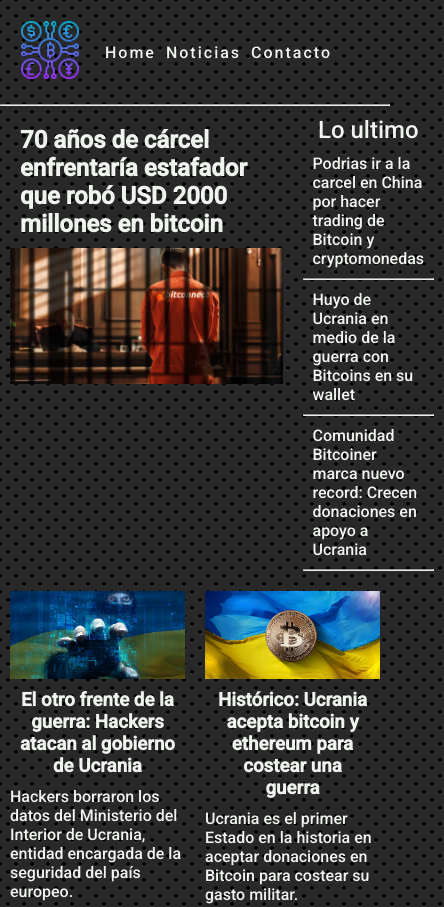
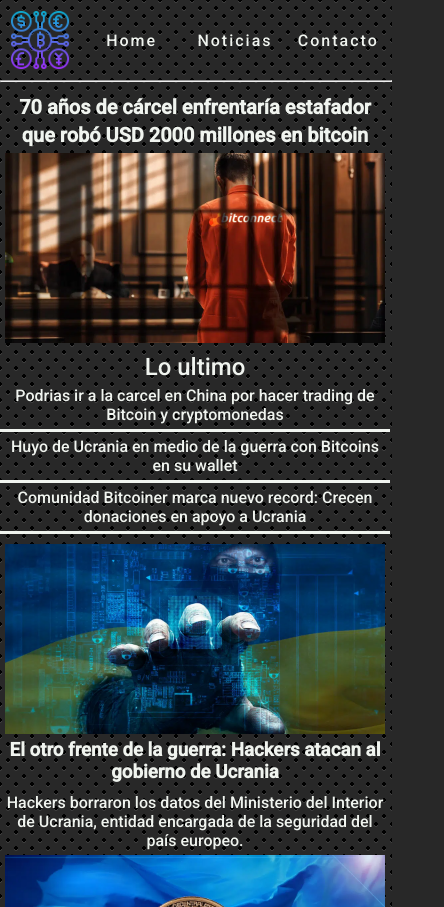
Before and after one commit to MatiasCalvo98/Reentrega-grids, a plain HTML site: page index.html in a window 390 px wide. Shown: the top 907 px of the page, 444 px wide, since content can reach past the window. Drawn offline with Linux system fonts and the light colour scheme.

Commit message:
se agrego las medias @ para mobile

```diff
--- a/index.html
+++ b/index.html
@@ -13,7 +13,7 @@
 </head>
 <body>
     <div class="grid-main-container">
-        <divc class="grid-nav">
+        <div class="grid-nav">
             <nav>
                 <label for="icon">
                     <img src="images/cryptocurrency.png" alt="">
@@ -24,8 +24,8 @@
                     <li><a href="#">Contacto</a></li>
                 </ul>
             </nav>
+            <hr>
         </div>
-        <hr>
         <div class="dos-columnas">
             <section class="content">
                         <div class="noticia-principal">
@@ -42,15 +42,15 @@
                             <a href="">
                                 Podrias ir a la carcel en China por hacer trading de Bitcoin y cryptomonedas
                             </a>
-                    <hr>
+
                             <a href="">
                                 Huyo de Ucrania en medio de la guerra con Bitcoins en su wallet
                             </a>
-                    <hr>
+
                             <a href="">
                                 Comunidad Bitcoiner marca nuevo record: Crecen donaciones en apoyo a Ucrania
                             </a>
-                    <hr>
+
                         </div>
                     </div>
         </div>
@@ -101,6 +101,7 @@
                         </div>
                     </div>
                 </div>
+
             <hr>
             <div class="footer">
                 <ul>
--- a/styles.css
+++ b/styles.css
@@ -3,30 +3,28 @@
 }
 
 body {
-    font-family: 'Roboto', sans-serif;
-    background:
-    radial-gradient(black 15%, transparent 16%) 0 0,
+  font-family: "Roboto", sans-serif;
+  background: radial-gradient(black 15%, transparent 16%) 0 0,
     radial-gradient(black 15%, transparent 16%) 8px 8px,
-    radial-gradient(rgba(255,255,255,.1) 15%, transparent 20%) 0 1px,
-    radial-gradient(rgba(255,255,255,.1) 15%, transparent 20%) 8px 9px;
-    background-color:#282828;
-    background-size:16px 16px;
+    radial-gradient(rgba(255, 255, 255, 0.1) 15%, transparent 20%) 0 1px,
+    radial-gradient(rgba(255, 255, 255, 0.1) 15%, transparent 20%) 8px 9px;
+  background-color: #282828;
+  background-size: 16px 16px;
   overflow-x: hidden;
 }
 
 .grid-main-container {
   display: grid;
-    grid-area: "grid-nav" "grid-nav" "grid-nav"
+  grid-template-areas:
+    "grid-nav" "grid-nav" "grid-nav"
     "content" "content" "lo-ultimo"
     "mas-noticias-grid" "mas-noticias-grid" "mas-noticias-grid"
     "footer" "footer" "footer";
 }
 
 .grid-nav {
-    display: flex;
-    flex-direction: row;
-    width: 100%;
-    padding: 10px;
+  grid-area: grid-nav;
+  grid-template-columns: repeat(1, auto);
 }
 
 nav {
@@ -55,16 +53,17 @@ ul li a {
   text-decoration: none;
   letter-spacing: 2px;
   padding: 5px;
-    color: #F0F4EF;
-    transition: 0,5s;
+  color: #f0f4ef;
+  transition: 0, 5s;
 }
 
 ul li a:hover {
-    border-bottom: 3px solid #F0F4EF;
+  border-bottom: 3px solid #f0f4ef;
 }
 
 .dos-columnas {
   display: grid;
+  grid-area: content;
   grid-template-columns: 75% auto;
 }
 
@@ -86,35 +85,37 @@ ul li a:hover {
 
 .noticia-principal h2 {
   padding: 10px;
-    color: #F0F4EF;
+  color: #f0f4ef;
 }
 
 .noticia-principal a {
   text-decoration: none;
-    color: #F0F4EF;
+  color: #f0f4ef;
 }
 
 .lo-ultimo {
-    display: flex;
-    justify-content: center;
+  grid-area: lo-ultimo;
+  grid-row: 3/1;
   padding: 10px;
 }
 
 .lo-ultimo-content {
   display: flex;
   flex-direction: column;
+  align-items: center;
 }
 
 .lo-ultimo-content span {
   text-align: center;
-    color: #F0F4EF;
+  color: #f0f4ef;
   font-size: 24px;
 }
 
 .lo-ultimo-content a {
   padding: 10px;
   text-decoration: none;
-    color: #F0F4EF;
+  color: #f0f4ef;
+  border-bottom: 3px solid #f0f4ef;
 }
 
 .mas-noticias-grid {
@@ -147,13 +148,13 @@ ul li a:hover {
 }
 
 .noticia h3 {
-    color: #F0F4EF;
+  color: #f0f4ef;
   padding: 10px;
   text-align: center;
 }
 
 .noticia p {
-    color: #F0F4EF;
+  color: #f0f4ef;
 }
 
 .footer {
@@ -182,7 +183,7 @@ ul li a:hover {
 
 .noticia-1 h2 {
   text-align: center;
-    color: #F0F4EF;
+  color: #f0f4ef;
   padding: 10px;
 }
 
@@ -194,13 +195,13 @@ ul li a:hover {
 .noticia-1 p {
   font-weight: 300;
   font-size: 24px;
-    color: #F0F4EF;
+  color: #f0f4ef;
   padding: 20px 20px 20px 20px;
 }
 
 .noticia-1 h3 {
   text-align: center;
-    color: #F0F4EF;
+  color: #f0f4ef;
   font-size: 36px;
   padding: 10px;
 }
@@ -215,3 +216,126 @@ ul li a:hover {
   padding-right: 20px;
   padding-bottom: 10px;
 }
+
+@media screen and (min-width: 320px) and (max-width: 480px) {
+  * {
+    width: 100%;
+  }
+
+  .grid-nav {
+    width: 100%;
+  }
+
+  nav {
+    width: 100%;
+    justify-content: center;
+  }
+
+  label {
+    width: auto;
+    font-size: 0;
+  }
+
+  nav ul {
+    padding: 0;
+    justify-content: center;
+  }
+
+  ul li a {
+    font-size: 16px;
+    text-align: center;
+    padding: 5px;
+  }
+
+  .dos-columnas {
+    width: 100%;
+    display: flex;
+    flex-direction: column;
+  }
+
+  .noticia-principal {
+    width: auto;
+    text-align: center;
+    padding: 5px;
+  }
+
+  .noticia-principal h2,
+  .noticia-1 h2 {
+    width: auto;
+    padding: 5px;
+  }
+
+  .noticia-principal a {
+    font-size: 20px;
+  }
+
+  .lo-ultimo {
+    width: auto;
+    padding: 5px;
+  }
+
+  .lo-ultimo a {
+    text-align: center;
+    padding: 5px;
+  }
+
+  .mas-noticias-grid {
+    display: flex;
+    flex-direction: column;
+    width: auto;
+    padding: 5px;
+  }
+
+  .mas-noticias-content,
+  .mas-noticias-content2 {
+    width: auto;
+    padding: 0;
+  }
+
+  .mas-noticias-content h3,
+  .mas-noticias-content2 h3 {
+    padding: 5px;
+  }
+
+  .mas-noticias-content p,
+  .mas-noticias-content2 p {
+    padding: 5px;
+    text-align: center;
+  }
+
+  .content {
+    width: 100%;
+  }
+
+  .noticia-1 {
+    display: flex;
+    flex-direction: column;
+    width: auto;
+    padding: 5px;
+  }
+
+  .noticia-1 h2 {
+    font-family: 20px;
+  }
+
+  .noticia-1 img {
+    padding: 0;
+  }
+
+  .noticia-1 p {
+    padding: 5px 0 5px 0;
+    font-size: 20px;
+    text-align: center;
+  }
+
+  .foto-aside {
+    padding: 0;
+    flex-direction: column;
+  }
+
+  .noticia-1 h3 {
+    width: auto;
+    padding: 5px;
+    font-size: 20px;
+  }
+}
```
Lines whose indentation alone changed are shown as unchanged.
